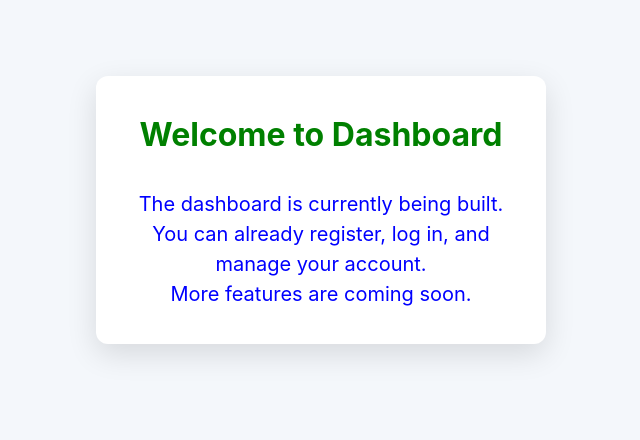
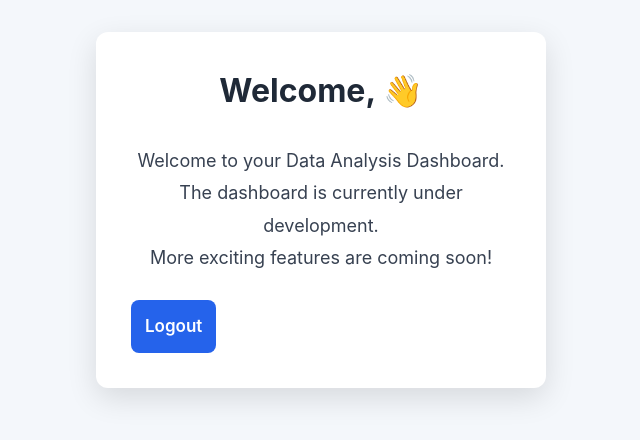
Before and after one commit to AlamgirKhan48692/data-analysis-app, a React app in the folder frontend/: page /dashboard in a window 1280 px wide. Shown: the part 190-630 px from the top of the page, without its empty margins (319-959 px from the left). Built offline with nearby package versions, Linux system fonts and the light colour scheme; the HTML template or start-up script is replaced by a standard one.

Commit message:
Update Dashboard

```diff
--- a/frontend/src/pages/Dashboard.jsx
+++ b/frontend/src/pages/Dashboard.jsx
@@ -1,17 +1,42 @@
+import { useNavigate } from "react-router-dom";
 
+function Dashboard() {
+  const navigate = useNavigate();
 
-function Dashboard(){
+  const username = localStorage.getItem("username");
+
+  const handleLogout = () => {
+    localStorage.removeItem("token");
+    localStorage.removeItem("username");
+
+    navigate("/");
+  };
+
   return (
     <div className="register-container">
       <div className="register-card">
-                <h1 style={{ color: "green"}}>Welcome to Dashboard</h1>
-                <p style={{textAlign: "center", color: "blue", fontSize: "20px"}}>
-                    The dashboard is currently being built. <br />
-                    You can already register, log in, and manage your account. <br />
-                    More features are coming soon.
+        <h1>Welcome, {username} 👋</h1>
+
+        <p
+          style={{
+            textAlign: "center",
+            fontSize: "18px",
+            color: "#374151",
+            marginBottom: "25px",
+            lineHeight: "1.8",
+          }}
+        >
+          Welcome to your Data Analysis Dashboard.
+          <br />
+          The dashboard is currently under development.
+          <br />
+          More exciting features are coming soon!
         </p>
+
+        <button onClick={handleLogout}>Logout</button>
       </div>
     </div>
-    )
+  );
 }
+
 export default Dashboard;
```
Lines whose indentation alone changed are shown as unchanged.
